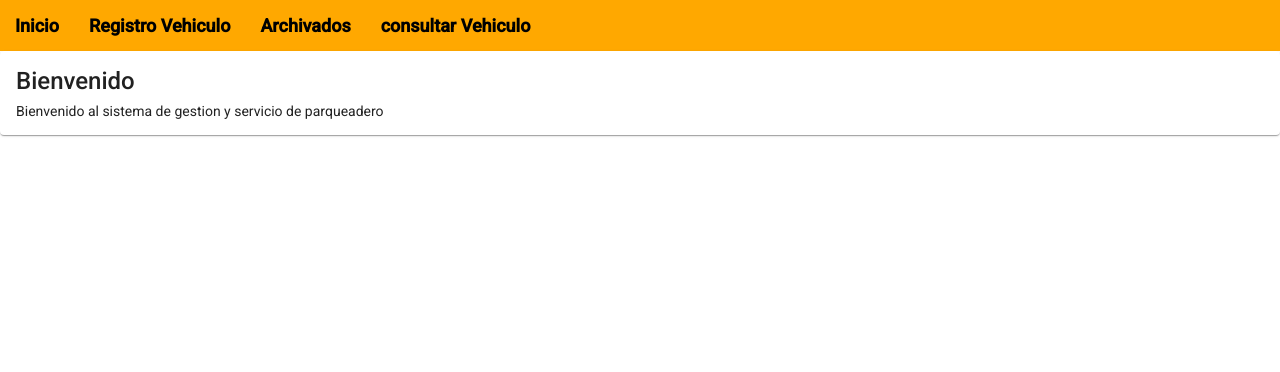
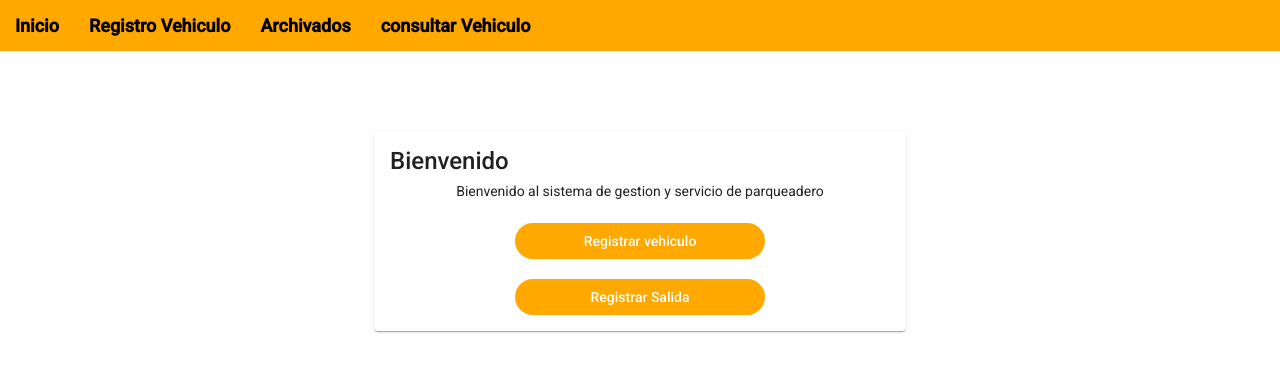
Before and after one commit to simoncardenasramirez/ParqueaderoFrontend, an Angular app: page / in a window 1280 px wide. Shown: the top 372 px of the page. Built offline with nearby package versions, Linux system fonts and the light colour scheme.

Commit message:
Inicio implementacion de botones

```diff
--- a/src/app/components/inicio/inicio.component.css
+++ b/src/app/components/inicio/inicio.component.css
@@ -0,0 +1,16 @@
+.mat-card {
+  width: 500px; /* ajusta el ancho según sea necesario */
+  margin: 80px auto; /* Centra horizontalmente */
+}
+.button {
+  width: 50%;
+  margin: 10px 5px;
+  background-color: #ffa800;
+  border-radius: 20px;
+  color: #fff;
+}
+.mat-card-content {
+  align-items: center;
+  display: flex;
+  flex-direction: column;
+}
--- a/src/app/components/inicio/inicio.component.html
+++ b/src/app/components/inicio/inicio.component.html
@@ -2,5 +2,7 @@
   <mat-card-title>Bienvenido</mat-card-title>
   <mat-card-content>
     <p>Bienvenido al sistema de gestion y servicio de parqueadero</p>
+    <button class="button" mat-button>Registrar vehiculo</button>
+    <button class="button" mat-button>Registrar Salida</button>
   </mat-card-content>
 </mat-card>
```
